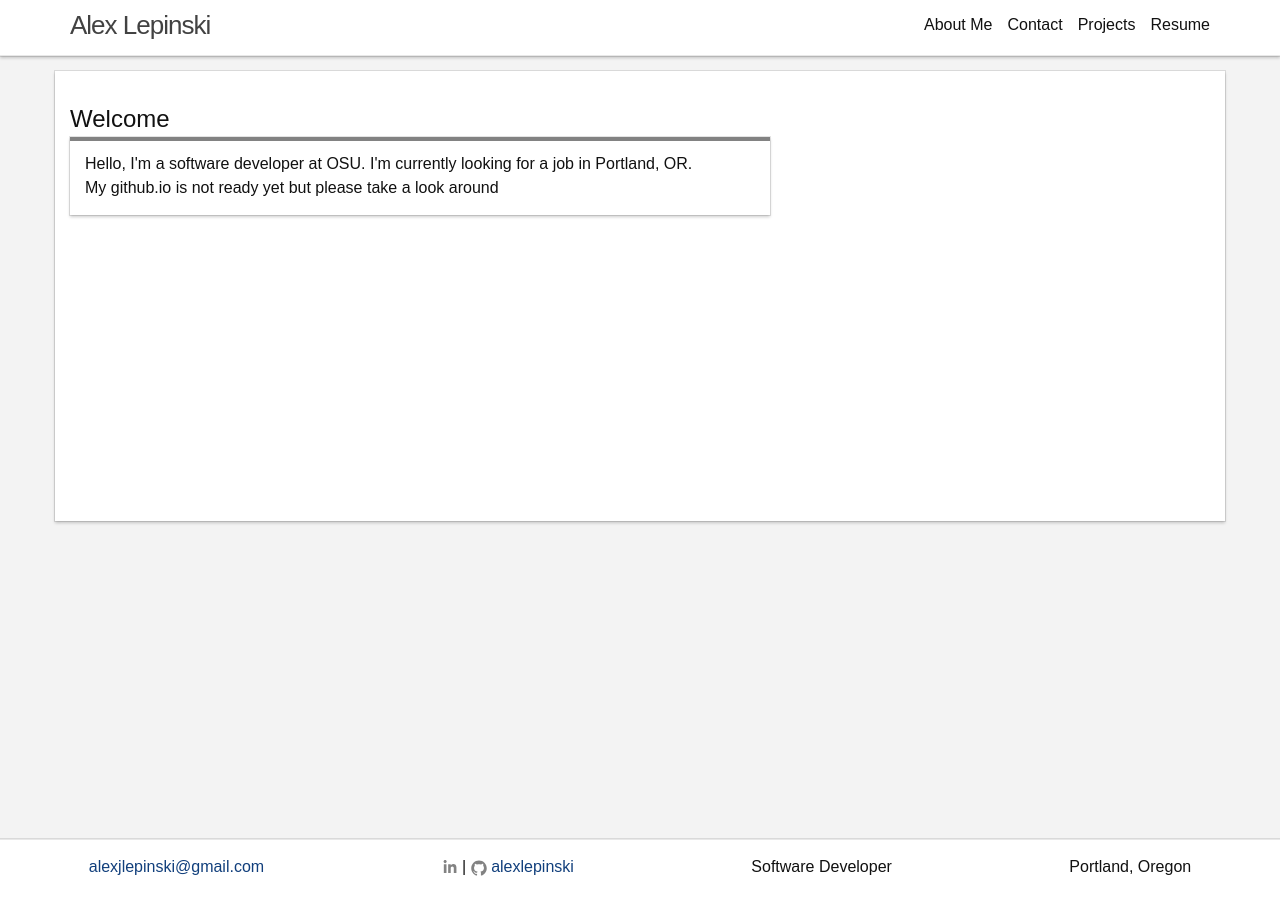
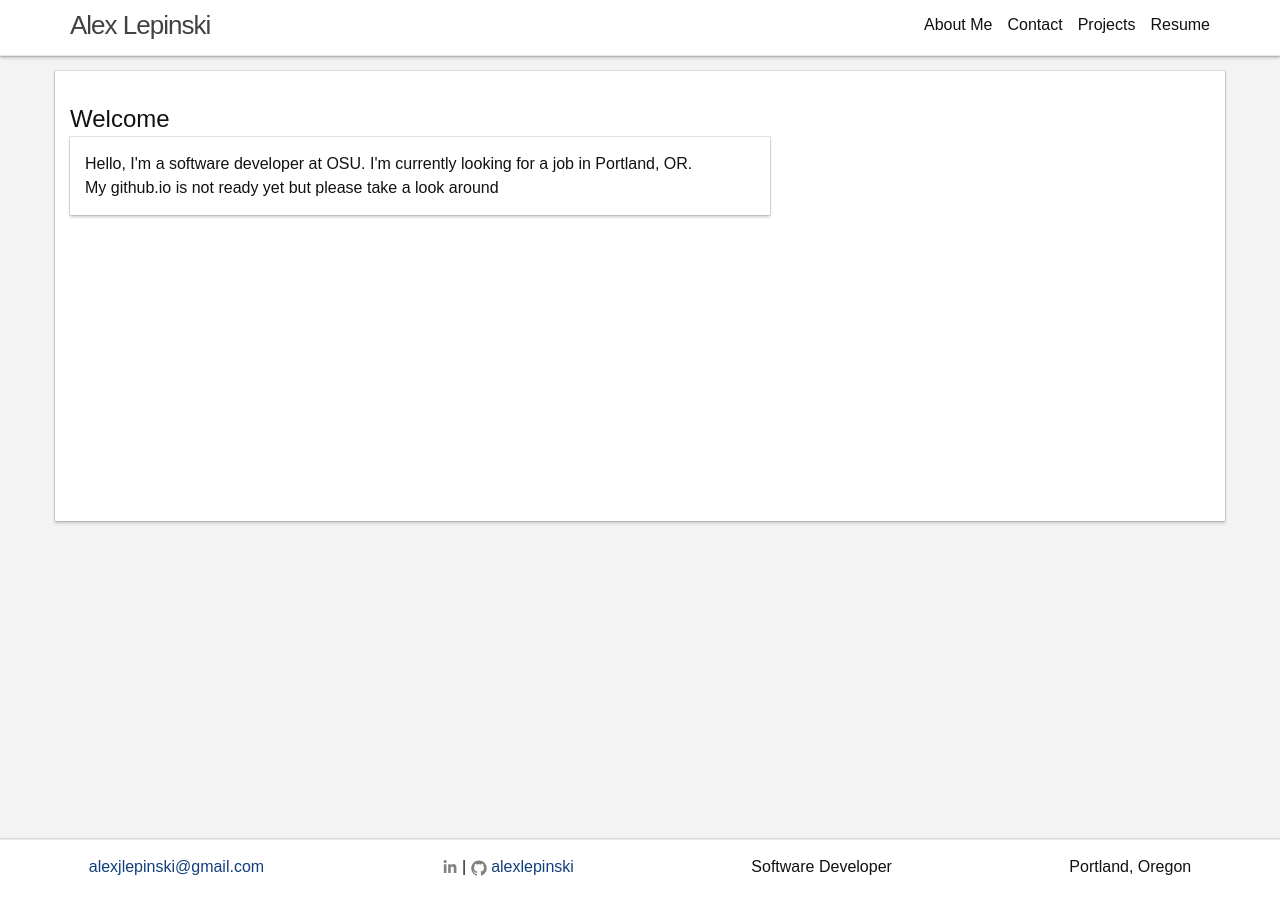
Before and after one commit to alexlepinski/alexlepinski.github.io, a Jekyll site: the page built from index.html, in a window 1280 px wide. Built offline with Jekyll 4.4.1, drawn with Linux system fonts in a browser that asks for light colours.

Commit message:
removed section background

```diff
--- a/_sass/_custom.scss
+++ b/_sass/_custom.scss
@@ -8,7 +8,7 @@
     background-color: white;
     box-shadow: $box-shadow;
     margin-bottom: $spacing-unit/2;
-    background: linear-gradient(to bottom, $grey-color,$grey-color 4px, white 4px, white);
+    // background: linear-gradient(to bottom, $grey-color,$grey-color 4px, white 4px, white);
 }
 .section .body{
     padding: $spacing-unit/2;
```
